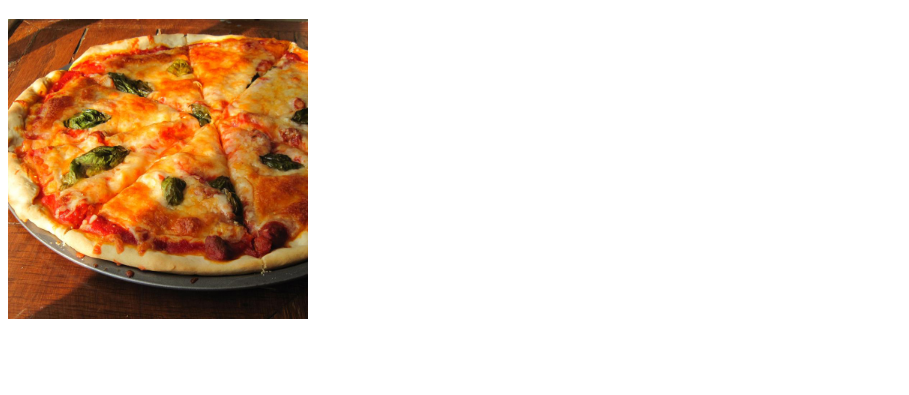
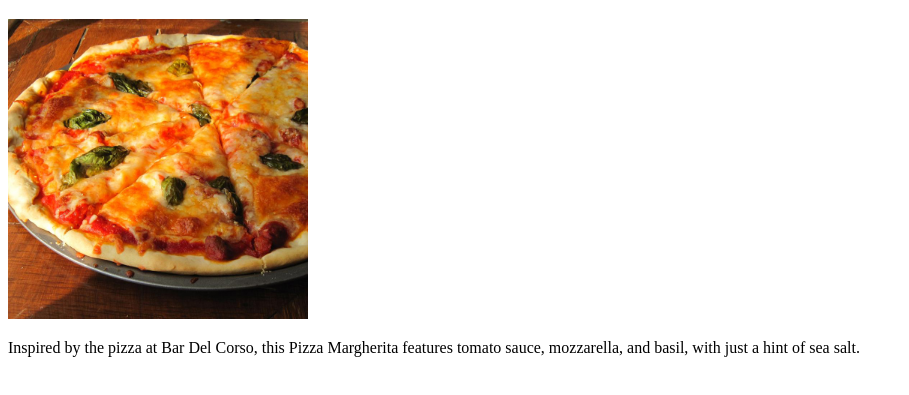
Before and after one commit to kahmoh/odin-recipes, a plain HTML site: page recipes/pizza.html in a window 1280 px wide. Shown: the part 61-456 px from the top of the page, without its empty margins (0-909 px from the left). Drawn offline with Linux system fonts and the light colour scheme.

Commit message:
added recipe description

```diff
--- a/recipes/pizza.html
+++ b/recipes/pizza.html
@@ -10,5 +10,6 @@
 <body>
 <h1>Pizza</h1>
 <img src="images/pizza.jpg" alt="" width = 300>
+<p>Inspired by the pizza at Bar Del Corso, this Pizza Margherita features tomato sauce, mozzarella, and basil, with just a hint of sea salt.</p>
 </body>
 </html>
```
